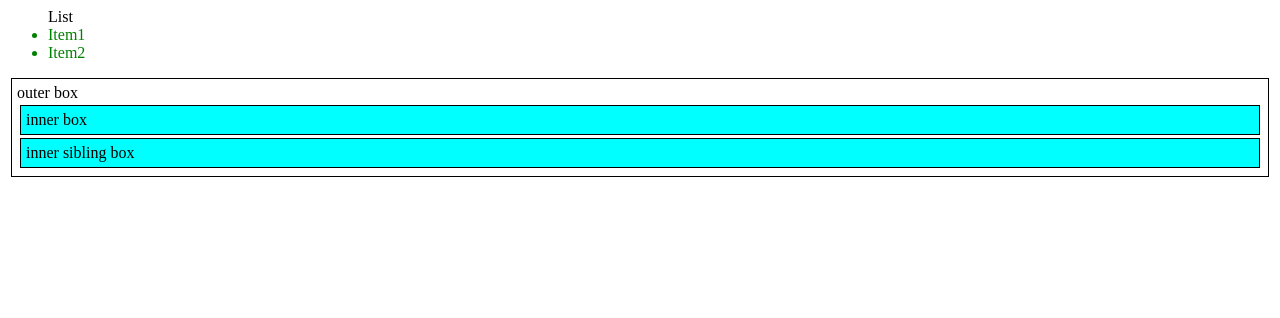
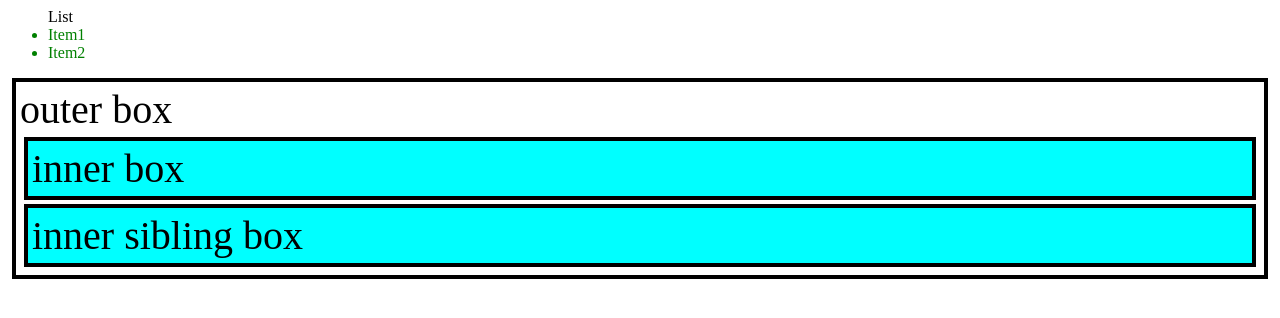
Before and after one commit to ee491f/css-demo, a plain HTML site: page another_page.html in a window 1280 px wide. Drawn offline with Linux system fonts and the light colour scheme.

Commit message:
update demo

```diff
--- a/box_styles.css
+++ b/box_styles.css
@@ -1,7 +1,8 @@
 div {
-  border: solid 1px black;
-  margin: 3px;
-  padding: 5px;
+  border: solid .1em black;
+  margin: .1em;
+  padding: .1em;
+  font-size: 40px;
 }
 div div {
   background-color: aqua;
```
